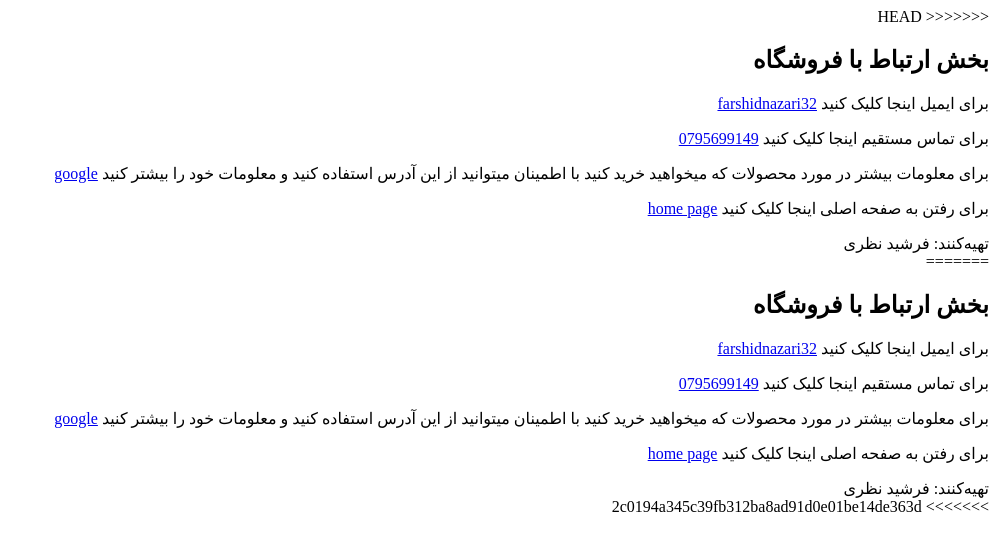
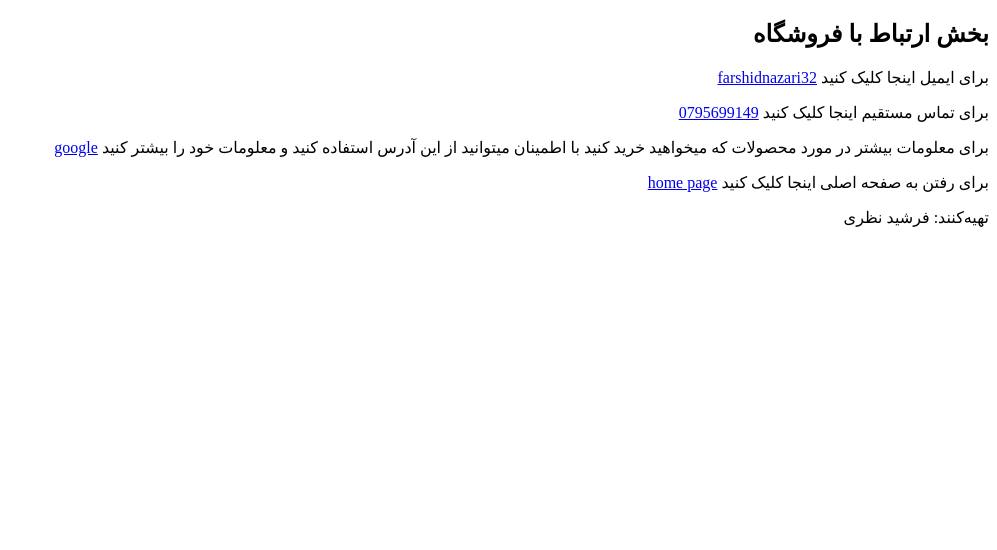
Before and after one commit to farshidnazari/zaitoon-store, a plain HTML site: page contact.html in a window 1280 px wide. Shown: the whole page, without its empty margins (283-1280 px from the left). Drawn offline with Linux system fonts and the light colour scheme.

Commit message:
Update website

```diff
--- a/contact.html
+++ b/contact.html
@@ -1,4 +1,3 @@
-<<<<<<< HEAD
 <!DOCTYPE html>
 <html lang="fa" dir="rtl">
     <head>
@@ -27,48 +26,11 @@
     </section>
     <p>
         برای رفتن به صفحه اصلی اینجا کلیک کنید
-        <a href="indix.html"> home page</a>
+        <a href="index.html"> home page</a>
     </p>
 
 <footer>
     تهیه‌کنند: فرشید نظری
 </footer>
 </body>
-=======
-<!DOCTYPE html>
-<html lang="fa" dir="rtl">
-    <head>
-        <meta charset="UTF-8">
-        <meta name="viewport" content="width=device-width, initial-scale=1.0">
-        <title>contact</title>
-    </head>
-<body>
-    <section>
-    <h2>بخش ارتباط با فروشگاه</h2>
-
-    <p>
-        برای ایمیل اینجا کلیک کنید
-        <a href="mailto:farshidnazari32@gmail.com">farshidnazari32</a>
-    </p>
-
-    <p>
-        برای تماس مستقیم اینجا کلیک کنید
-        <a href="tel:0795699149">0795699149</a>
-    </p>
-
-    <p>
-        برای معلومات بیشتر در مورد محصولات که میخواهید خرید کنید با اطمینان میتوانید از این آدرس استفاده کنید و معلومات خود را بیشتر کنید
-        <a href="https://www.google.com" target="_blank" rel="noopener">google</a>
-    </p>
-    </section>
-    <p>
-        برای رفتن به صفحه اصلی اینجا کلیک کنید
-        <a href="indix.html"> home page</a>
-    </p>
-
-<footer>
-    تهیه‌کنند: فرشید نظری
-</footer>
-</body>
->>>>>>> 2c0194a345c39fb312ba8ad91d0e01be14de363d
 </html>
```
